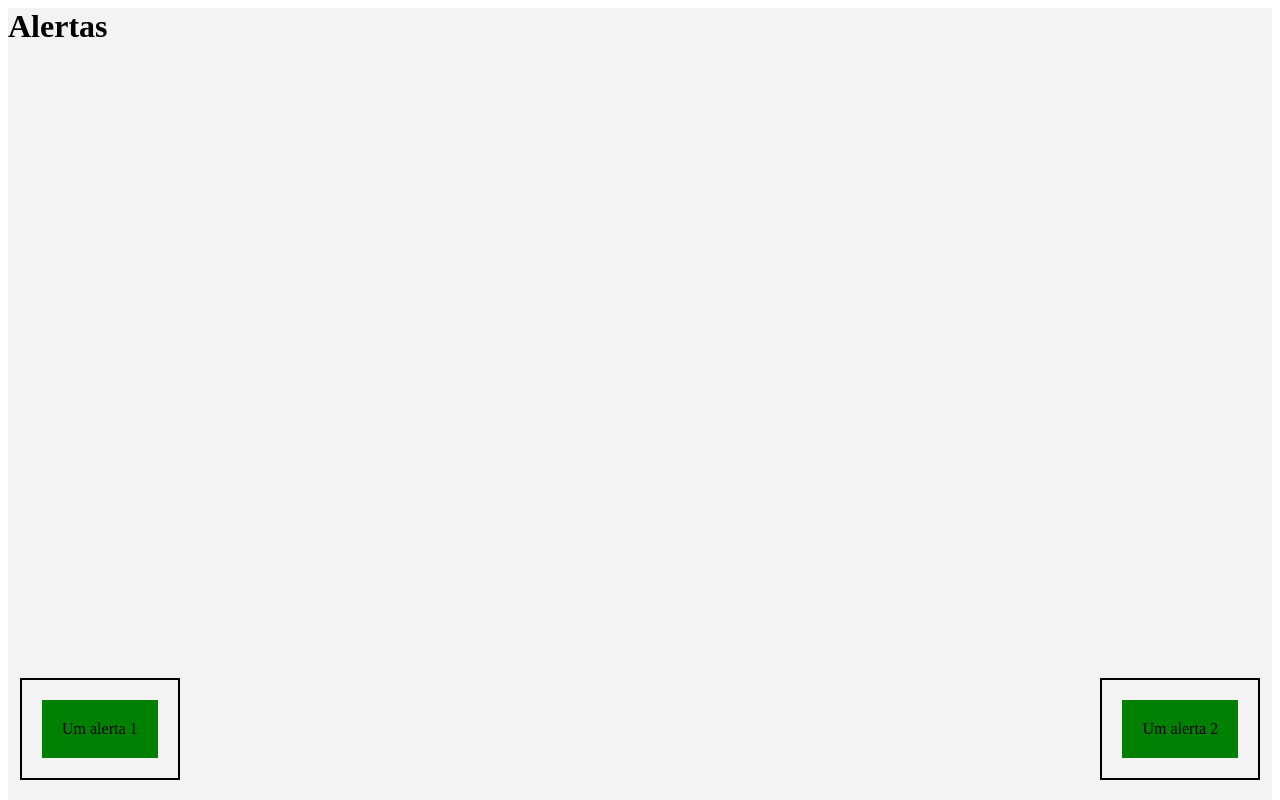
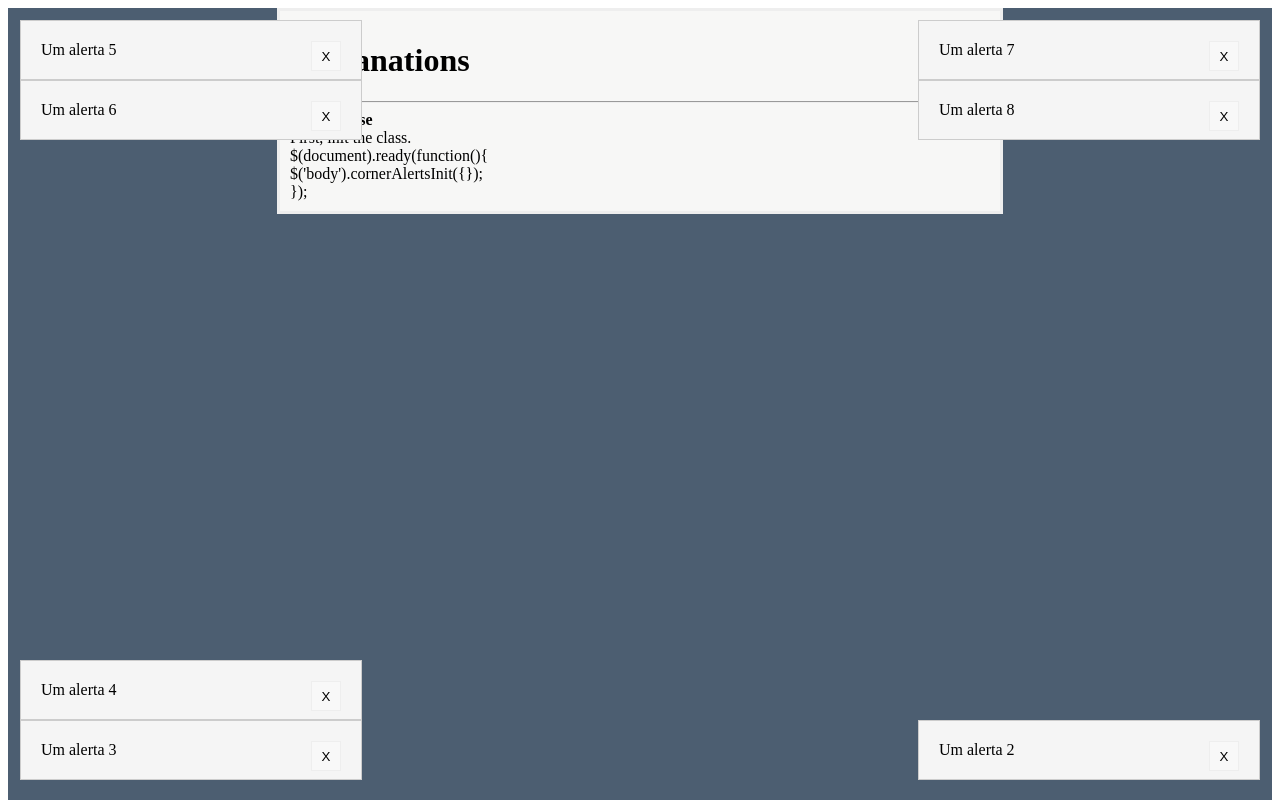
Before and after one commit to gabrielscarvalho/corner-alerts, a website: page index.html in a window 1280 px wide. Shown: the top 800 px of the page. Drawn offline with nearby package versions, Linux system fonts and the light colour scheme.

Commit message:
Formatando as informações de exemplo

```diff
--- a/index.html
+++ b/index.html
@@ -5,73 +5,112 @@
 	<script src="node_modules/jquery/dist/jquery.min.js"></script>
 	<script src="lib/js/corner-alerts.js"></script>
 	<link rel="stylesheet" href="lib/css/style.css"/>
+	<style>
+		.alert {
+			width:300px;
+			background: #F5F5F5;
+			border:1px solid #CCC;
+			padding:20px;
+			display: none;
+		}
+		.close {
+			width:30px;
+			height:30px;
+			background:#F8F8F8;
+			border:1px solid #EEE;
+			float: right;
+		}
 
+		.center {
+			margin: auto;
+			width: 50%;
+			border: 3px solid #eee;
+			background: #F7F7F6;
+			padding: 10px;
+		}
+
+	</style>
 	<script>
 		$(document).ready(function(){
 
 			var _cornerAlerts = $('body').cornerAlertsInit({});
 
-/*
-			_cornerAlerts.show('bottom-right', $('#test1'));
-			_cornerAlerts.show('bottom-right', $('#test2'));
-
-
-
-			_cornerAlerts.hide('bottom-right', $('#test1'));
-			_cornerAlerts.hide('bottom-right', $('#test2'));
-
-			_cornerAlerts.show('bottom-right', $('#test1'));
-			_cornerAlerts.show('bottom-right', $('#test2'));*/
-
 
 			$('#test1').cornerAlert('bottom-right', 'show');
 			$('#test2').cornerAlert('bottom-right', 'show');
 
-
-			$('#test1').cornerAlert('bottom-right', 'hide');
-			$('#test2').cornerAlert('bottom-right', 'hide');
-
-			$('#test1').cornerAlert('bottom-left', 'show');
-			$('#test2').cornerAlert('bottom-right', 'show');
+			var id = setInterval(function(){
+				$('#test1').cornerAlert('bottom-right', 'hide');
+				clearInterval(id);
+			}, 3000);
 
 
+			$('#test3').cornerAlert('bottom-left','show');
+			$('#test4').cornerAlert('bottom-left','show');
 
+			$('#test5').cornerAlert('top-left','show');
+			$('#test6').cornerAlert('top-left','show');
 
+			$('#test7').cornerAlert('top-right','show');
+			$('#test8').cornerAlert('top-right','show');
 
-	/*		_cornerAlerts.show('bottom-left', $('#test3'));
-			_cornerAlerts.show('bottom-left', $('#test4'));
-
-
-
-			_cornerAlerts.show('top-left', $('#test5'));
-			_cornerAlerts.show('top-left', $('#test6'));
-
-			_cornerAlerts.show('top-right', $('#test7'));
-			_cornerAlerts.show('top-right', $('#test8'));
-*/
 			var i = 1;
 		});
 	</script>
 
 </head>
 <body>
-	<div style="width:100%; height: 2000px; background:#F3F3F3;">
-		<h1>Alertas</h1>
+	<div style="width:100%; height: 2000px; background:#4c5e71;">
 
-		<div id="test1" style=" background: green; padding:20px;">Um alerta 1</div>
-		<div id="test2" style=" background: green; padding:20px;">Um alerta 2</div>
+		<div style="width: 700px" class="center">
+			<h1>Explanations</h1>
+			<hr/>
+
+			<b>Mode of use</b><br/>
+			First, init the class.
+
+			<div >
+				$(document).ready(function(){ <br/>
+					$('body').cornerAlertsInit({});<br/>
+				});<br/>
+			</div>
 
 
-		<div id="test3" style="display:none; background: green; padding:20px;">Um alerta 3</div>
-		<div id="test4" style="display:none; background: green; padding:20px;">Um alerta 4</div>
+		</div>
 
 
-		<div id="test5" style="display:none; background: green; padding:20px;">Um alerta 5</div>
-		<div id="test6" style="display:none; background: green; padding:20px;">Um alerta 6</div>
+
+		<div id="test1" class="alert" >
+			Um alerta 1
+			<button class="close" onclick="$('#test1').cornerAlert('bottom-right', 'hide');">X</button>
+		</div>
+		<div id="test2" class="alert" >Um alerta 2
+			<button class="close" onclick="$('#test2').cornerAlert('bottom-right', 'hide');">X</button>
+		</div>
 
 
-		<div id="test7" style="display:none; background: green; padding:20px;">Um alerta 7</div>
-		<div id="test8" style="display:none; background: green; padding:20px;">Um alerta 8</div>
+		<div id="test3" class="alert" >Um alerta 3
+			<button class="close" onclick="$('#test3').cornerAlert('bottom-left', 'hide');">X</button>
+		</div>
+		<div id="test4" class="alert" >Um alerta 4
+			<button class="close" onclick="$('#test4').cornerAlert('bottom-left', 'hide');">X</button>
+		</div>
+
+
+		<div id="test5" class="alert" >Um alerta 5
+			<button class="close" onclick="$('#test5').cornerAlert('top-left', 'hide');">X</button>
+		</div>
+		<div id="test6" class="alert" >Um alerta 6
+			<button class="close" onclick="$('#test6').cornerAlert('top-left', 'hide');">X</button>
+		</div>
+
+
+		<div id="test7" class="alert" >Um alerta 7
+			<button class="close" onclick="$('#test7').cornerAlert('top-right', 'hide');">X</button>
+		</div>
+		<div id="test8" class="alert" >Um alerta 8
+			<button class="close" onclick="$('#test8').cornerAlert('top-right', 'hide');">X</button>
+		</div>
 	</div>
 </body>
 
--- a/lib/css/style.css
+++ b/lib/css/style.css
@@ -1,8 +1,9 @@
 
 .corner-alerts-container {
     position: fixed;
-    border:2px solid #000;
-    padding:20px;
+    border:0px;
+    padding:0px;
     background: unset;
+    z-index:9999;
     margin: 0px;
 }
```
Also changed, not shown: lib/js/corner-alerts.js.
